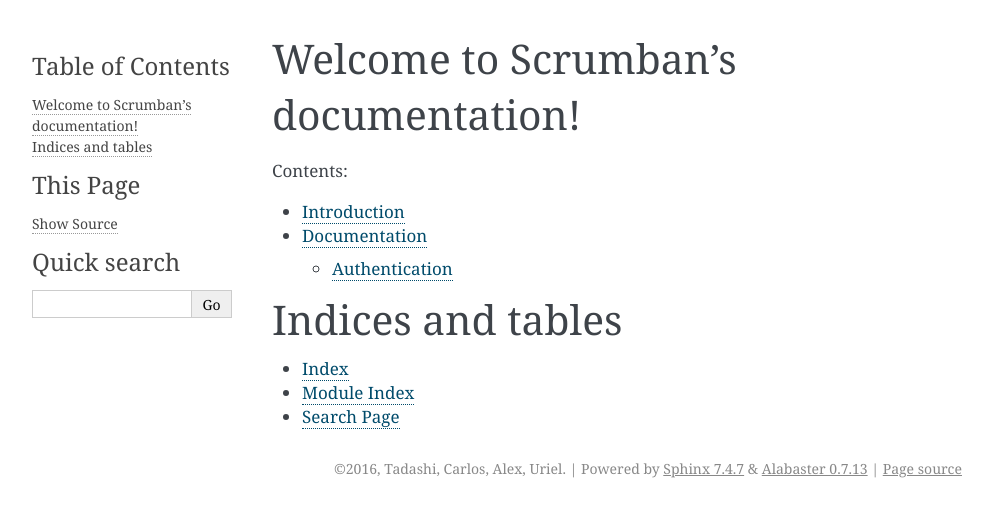
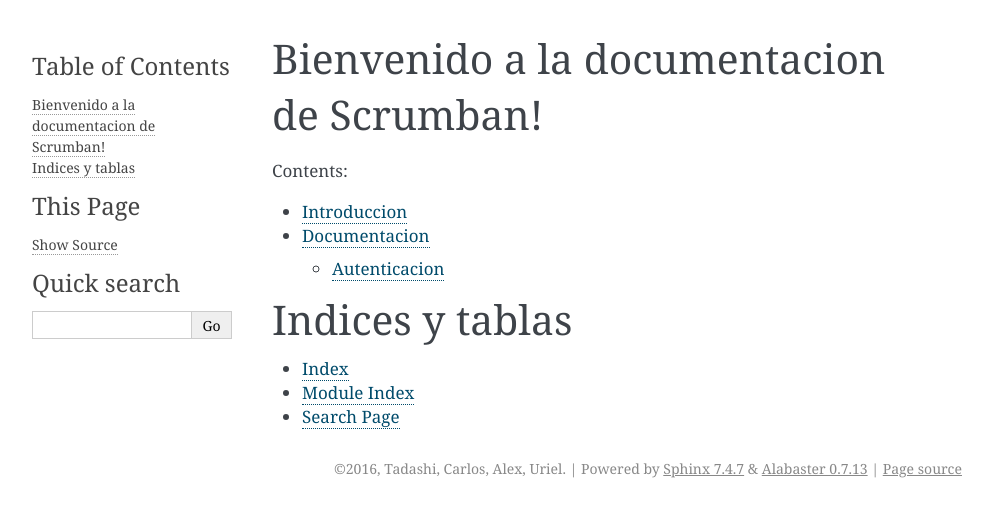
Before and after one commit to uezper/is2, a Sphinx documentation site: the page built from srumban/docs/source/index.rst, in a window 1280 px wide. Shown: the top 517 px of the page, without its empty margins (148-1141 px from the left). Built offline with Sphinx 7.4.7, drawn with Linux system fonts in a browser that asks for light colours.

Commit message:
Unificando idioma de documentacion

```diff
--- a/srumban/docs/source/authentication.rst
+++ b/srumban/docs/source/authentication.rst
@@ -1,14 +1,23 @@
 .. Scrumban documentation master file, created by
    sphinx-quickstart on Thu Apr  7 16:58:30 2016
 
-Authentication
-==============
+Autenticacion
+=============
+
+Modelos
+-------
 
 .. automodule:: apps.autenticacion.models
    :members:
 
+Vistas
+------
+
 .. automodule:: apps.autenticacion.views
    :members:
 
+Decoradores
+-----------
+
 .. automodule:: apps.autenticacion.decorators
    :members:
--- a/srumban/docs/source/documentation.rst
+++ b/srumban/docs/source/documentation.rst
@@ -1,7 +1,7 @@
 .. Scrumban documentation master file, created by
    sphinx-quickstart on Thu Apr  7 16:58:30 2016
 
-Documentation
+Documentacion
 =============
 
 .. toctree::
--- a/srumban/docs/source/index.rst
+++ b/srumban/docs/source/index.rst
@@ -1,8 +1,8 @@
 .. Scrumban documentation master file, created by
    sphinx-quickstart on Thu Apr  7 16:58:30 2016.
 
-Welcome to Scrumban's documentation!
-====================================
+Bienvenido a la documentacion de Scrumban!
+==========================================
 
 Contents:
 
@@ -15,8 +15,8 @@ Contents:
 
 
 
-Indices and tables
-==================
+Indices y tablas
+================
 
 * :ref:`genindex`
 * :ref:`modindex`
--- a/srumban/docs/source/introduction.rst
+++ b/srumban/docs/source/introduction.rst
@@ -1,4 +1,4 @@
-Introduction
+Introduccion
 ============
 
-Todo: Here goes a short description of the app.
+Todo: Aqui va una corta descripcion de que es y para que sirve la aplciacion
```
Also changed, not shown: 3 other files.
